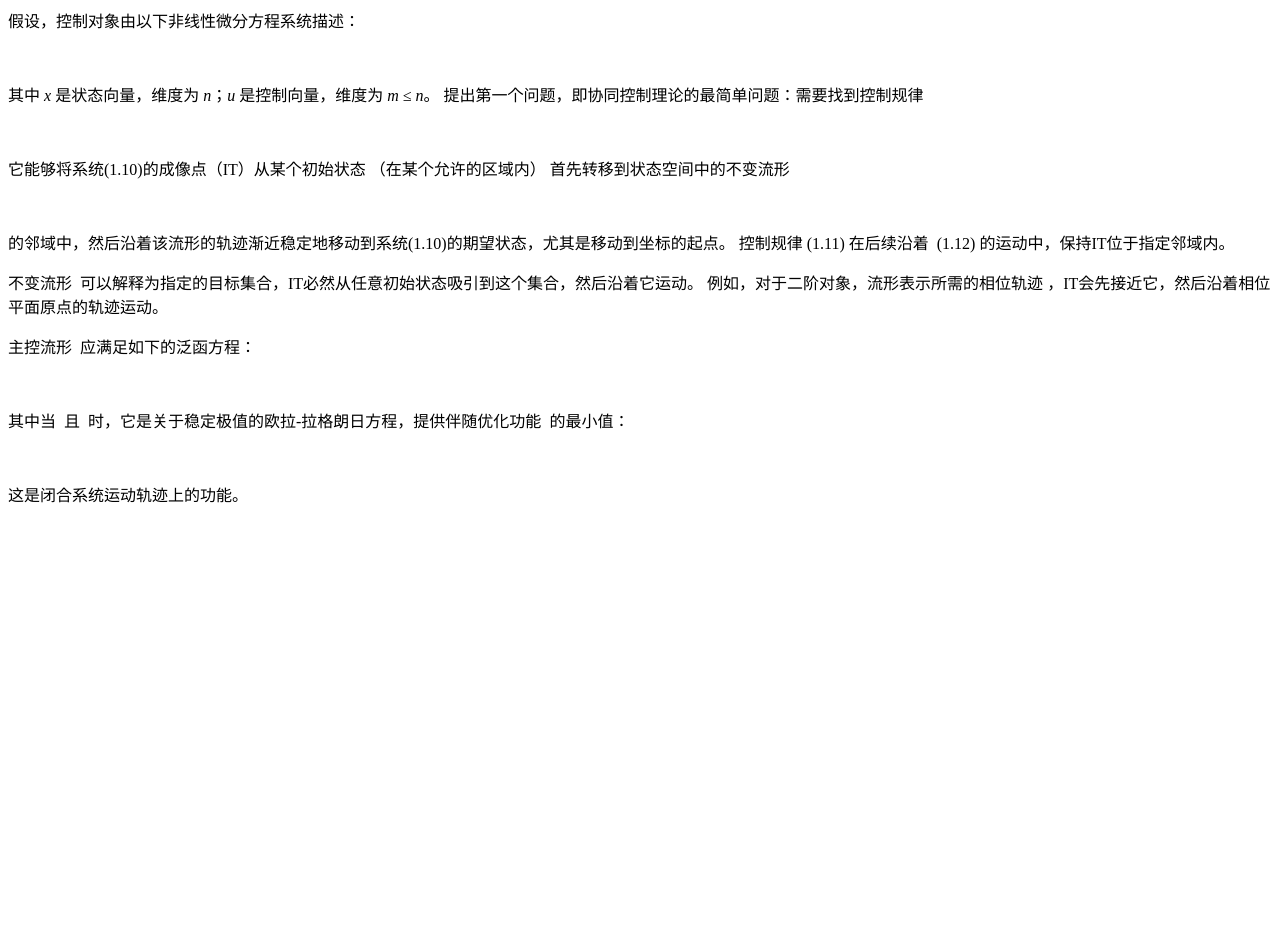
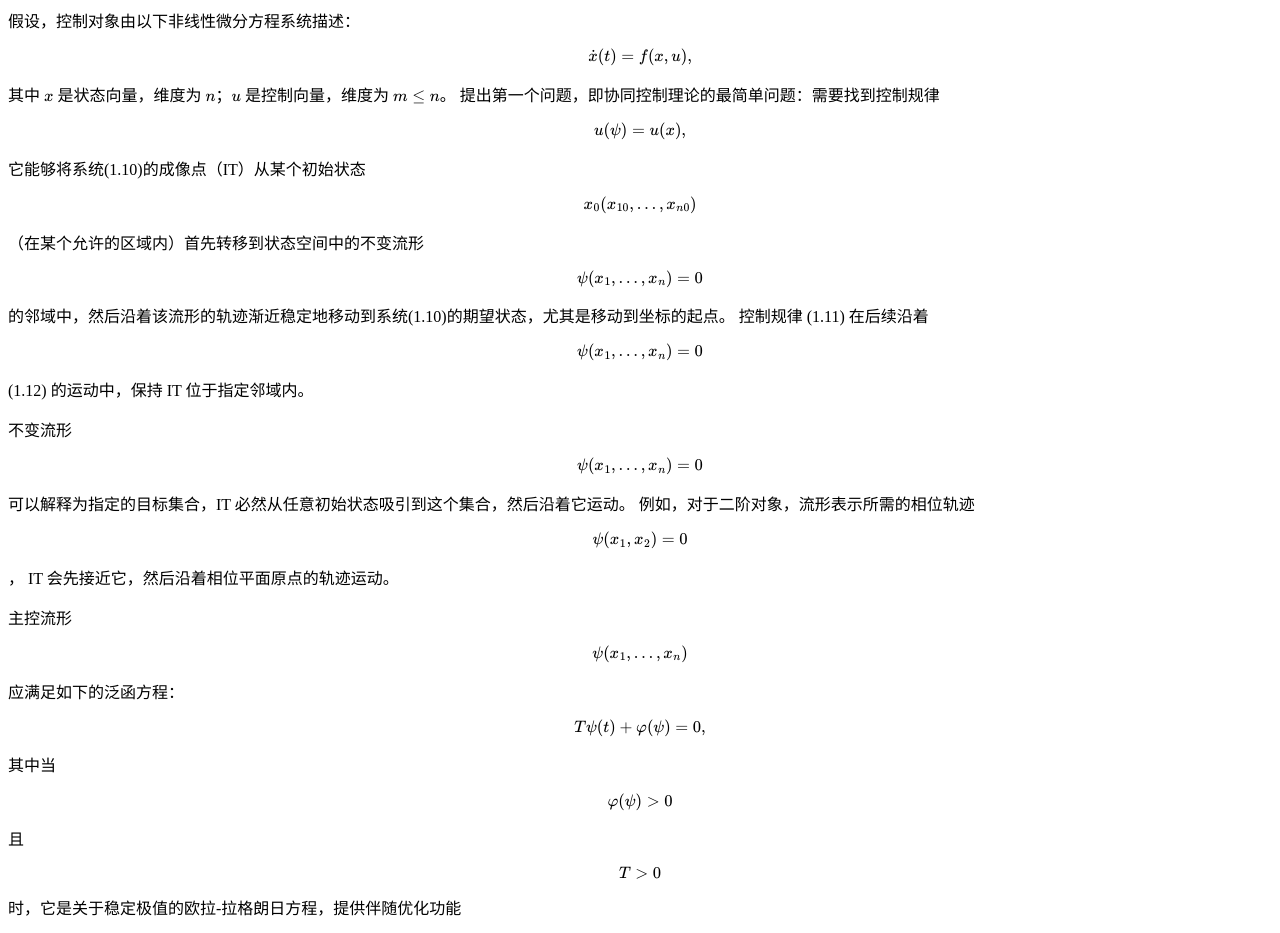
Before and after one commit to yxforever666/-, a plain HTML site: page 2/翻译1.html in a window 1280 px wide. Shown: the part 81-1014 px from the top of the page. Before the commit the page ends 800 px from the top, so only its background shows below. Drawn offline with nearby package versions, Linux system fonts and the light colour scheme.

Commit message:
更新 翻译1.html

```diff
--- a/2/翻译1.html
+++ b/2/翻译1.html
@@ -1,9 +1,10 @@
 <!DOCTYPE html>
-<html lang="en">
+<html lang="zh">
 <head>
     <meta charset="UTF-8">
     <meta name="viewport" content="width=device-width, initial-scale=1.0">
     <title>非线性微分方程系统描述</title>
+    <script src="https://cdn.jsdelivr.net/npm/mathjax@3/es5/tex-mml-chtml.js"></script>
 </head>
 <body>
     <h1>非线性微分方程系统描述</h1>
@@ -11,42 +12,52 @@
         假设，控制对象由以下非线性微分方程系统描述：
     </p>
     <p>
-        <math>𝑥̇(t) = 𝑓(x, u),</math>
+        $$\dot{x}(t) = f(x, u),$$
     </p>
     <p>
-        其中 <i>x</i> 是状态向量，维度为 <i>n</i>；<i>u</i> 是控制向量，维度为 <i>m ≤ n</i>。
+        其中 \(x\) 是状态向量，维度为 \(n\)；\(u\) 是控制向量，维度为 \(m \leq n\)。
         提出第一个问题，即协同控制理论的最简单问题：需要找到控制规律
     </p>
     <p>
-        <math>u(ψ) = u(x),</math>
+        $$u(\psi) = u(x),$$
     </p>
     <p>
         它能够将系统(1.10)的成像点（IT）从某个初始状态
-        <math>x₀(x₁₀, …, xₙ₀)</math>（在某个允许的区域内）
-        首先转移到状态空间中的不变流形
+        $$x_0(x_{10}, \ldots, x_{n0})$$
+        （在某个允许的区域内）首先转移到状态空间中的不变流形
     </p>
     <p>
-        <math>ψ(x₁, …, xₙ) = 0</math>
+        $$\psi(x_1, \ldots, x_n) = 0$$
     </p>
     <p>
         的邻域中，然后沿着该流形的轨迹渐近稳定地移动到系统(1.10)的期望状态，尤其是移动到坐标的起点。
-        控制规律 (1.11) 在后续沿着 <math>ψ(x₁, …, xₙ) = 0</math> (1.12) 的运动中，保持IT位于指定邻域内。
+        控制规律 (1.11) 在后续沿着
+        $$\psi(x_1, \ldots, x_n) = 0$$
+        (1.12) 的运动中，保持 IT 位于指定邻域内。
     </p>
     <p>
-        不变流形 <math>ψ(x₁, …, xₙ) = 0</math> 可以解释为指定的目标集合，IT必然从任意初始状态吸引到这个集合，然后沿着它运动。
-        例如，对于二阶对象，流形表示所需的相位轨迹 <math>ψ(x₁, x₂) = 0</math>，IT会先接近它，然后沿着相位平面原点的轨迹运动。
+        不变流形
+        $$\psi(x_1, \ldots, x_n) = 0$$
+        可以解释为指定的目标集合，IT 必然从任意初始状态吸引到这个集合，然后沿着它运动。
+        例如，对于二阶对象，流形表示所需的相位轨迹
+        $$\psi(x_1, x_2) = 0$$，
+        IT 会先接近它，然后沿着相位平面原点的轨迹运动。
     </p>
     <p>
-        主控流形 <math>ψ(x₁, …, xₙ)</math> 应满足如下的泛函方程：
+        主控流形
+        $$\psi(x_1, \ldots, x_n)$$
+        应满足如下的泛函方程：
     </p>
     <p>
-        <math>Tψ(t) + φ(ψ) = 0,</math>
+        $$T \psi(t) + \varphi(\psi) = 0,$$
     </p>
     <p>
-        其中当 <math>φ(ψ) > 0</math> 且 <math>T > 0</math> 时，它是关于稳定极值的欧拉-拉格朗日方程，提供伴随优化功能 <math>Jₓ</math> 的最小值：
+        其中当
+        $$\varphi(\psi) > 0$$ 且 $$T > 0$$
+        时，它是关于稳定极值的欧拉-拉格朗日方程，提供伴随优化功能 $$J_x$$ 的最小值：
     </p>
     <p>
-        <math>Jₓ = ∫₀^∞ [φ²(ψ) + T²ψ̇²(t)] dt,</math>
+        $$J_x = \int_0^\infty \left[\varphi^2(\psi) + T^2 \dot{\psi}^2(t)\right] dt,$$
     </p>
     <p>
         这是闭合系统运动轨迹上的功能。
```
